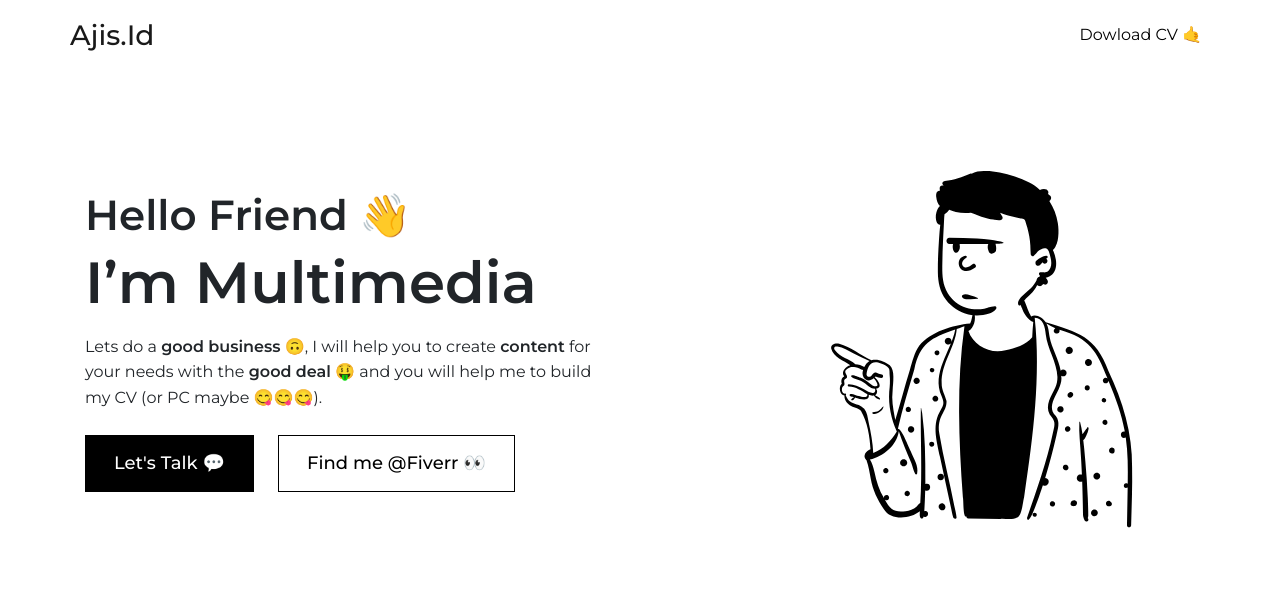
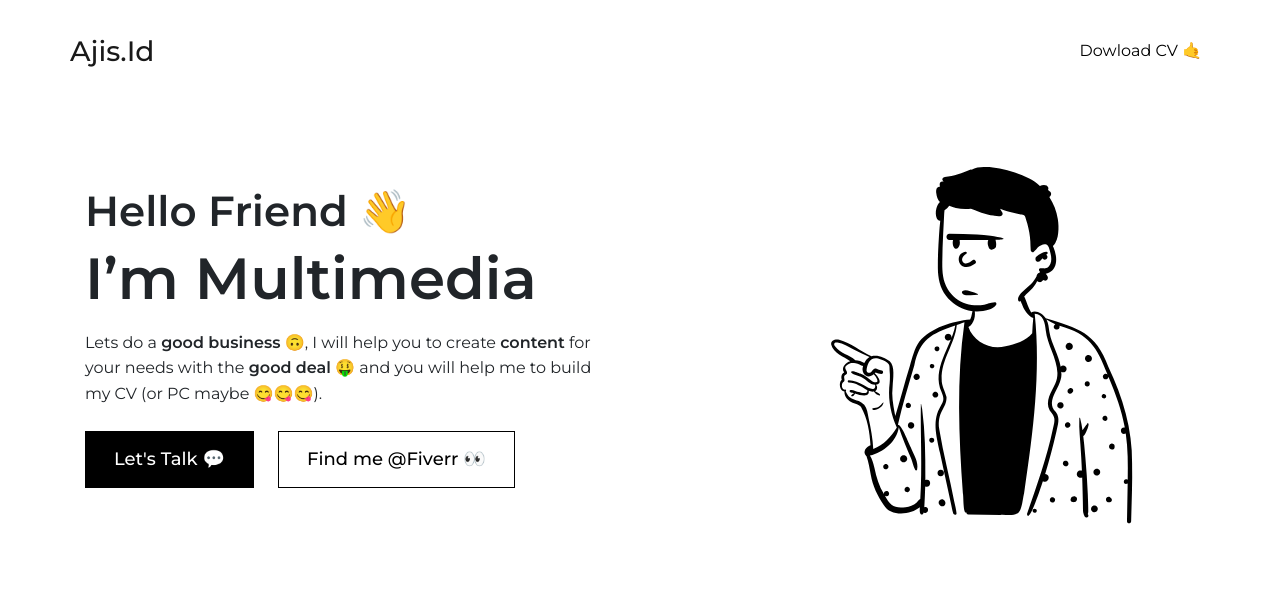
Before and after one commit to ajismaulanadotid/ajismaulanadotid.github.io, a plain HTML site: page index.html in a window 1280 px wide. Drawn offline with nearby package versions, Linux system fonts and the light colour scheme.

Commit message:
fix padding

```diff
--- a/css/style.css
+++ b/css/style.css
@@ -141,7 +141,7 @@ body {
 
 /* Hero */
 .hero {
-  padding: 20px 0;
+  padding-bottom: 30px;
 }
 .hero__content {
   text-align: left;
--- a/index.html
+++ b/index.html
@@ -38,7 +38,7 @@
   </head>
   <body>
     <!-- Navbar -->
-    <nav class="navbar navbar-expand navbar-light bg-white pt-2">
+    <nav class="navbar navbar-expand navbar-light bg-white pt-4">
       <div class="container">
         <a class="navbar-brand" href="#">Ajis.Id</a>
         <div class="navbar-nav">
```
